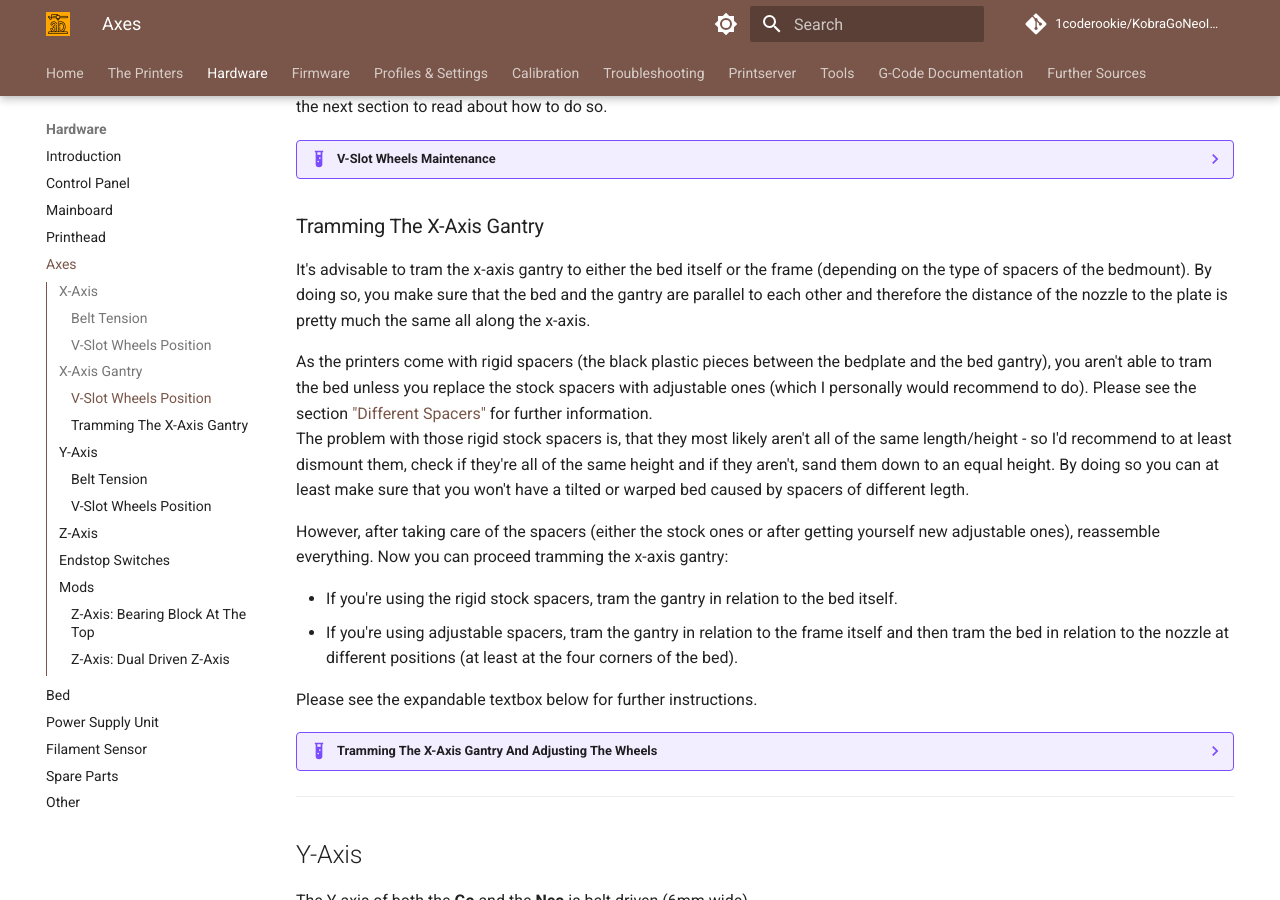
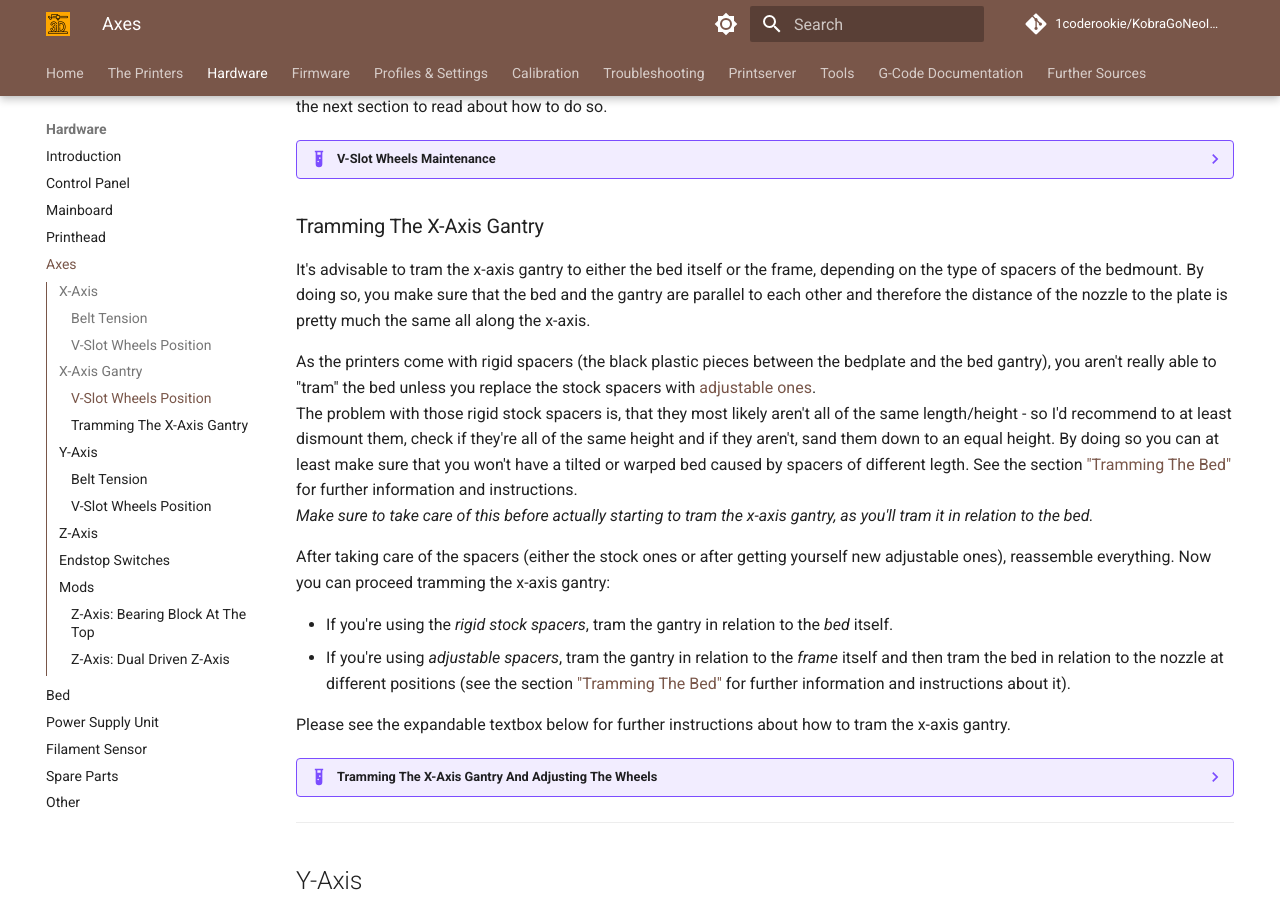
Before and after one commit to 1coderookie/KobraGoNeoInsights, an MkDocs documentation site: the page built from docs/hardware/axes.md, in a window 1280 px wide and 900 px high, scrolled down 3407 px. Built offline with MkDocs 1.6.1 and Material for MkDocs 9.7.7, drawn with Linux system fonts in a browser that asks for light colours; comment, search, counter and statistics services are not loaded; some of the changed lines change nothing that is shown.

Commit message:
Update axes.md

```diff
--- a/docs/hardware/axes.md
+++ b/docs/hardware/axes.md
@@ -89,31 +89,54 @@
 
 ### Tramming The X-Axis Gantry
 
-It's advisable to tram the x-axis gantry to either the bed itself or the frame (depending on the type of spacers of the bedmount). By doing so, you make sure that the bed and the gantry are parallel to each other and therefore the distance of the nozzle to the plate is pretty much the same all along the x-axis.
+It's advisable to tram the x-axis gantry to either the bed itself or the frame, depending on the type of spacers of the bedmount. By doing so, you make sure that the bed and the gantry are parallel to each other and therefore the distance of the nozzle to the plate is pretty much the same all along the x-axis.
 
-As the printers come with rigid spacers (the black plastic pieces between the bedplate and the bed gantry), you aren't able to tram the bed unless you replace the stock spacers with adjustable ones (which I personally would recommend to do). Please see the section ["Different Spacers"](bed.md#different-spacers) for further information.
-The problem with those rigid stock spacers is, that they most likely aren't all of the same length/height - so I'd recommend to at least dismount them, check if they're all of the same height and if they aren't, sand them down to an equal height. By doing so you can at least make sure that you won't have a tilted or warped bed caused by spacers of different legth.
+As the printers come with rigid spacers (the black plastic pieces between the bedplate and the bed gantry), you aren't really able to "tram" the bed unless you replace the stock spacers with [adjustable ones](bed.md#different-spacers).
+The problem with those rigid stock spacers is, that they most likely aren't all of the same length/height - so I'd recommend to at least dismount them, check if they're all of the same height and if they aren't, sand them down to an equal height. By doing so you can at least make sure that you won't have a tilted or warped bed caused by spacers of different legth. See the section ["Tramming The Bed"](bed.md#tramming-the-bed) for further information and instructions.
+*Make sure to take care of this before actually starting to tram the x-axis gantry, as you'll tram it in relation to the bed.*
 
-However, after taking care of the spacers (either the stock ones or after getting yourself new adjustable ones), reassemble everything. Now you can proceed tramming the x-axis gantry:
+After taking care of the spacers (either the stock ones or after getting yourself new adjustable ones), reassemble everything. Now you can proceed tramming the x-axis gantry:
 
-- If you're using the rigid stock spacers, tram the gantry in relation to the bed itself.
-- If you're using adjustable spacers, tram the gantry in relation to the frame itself and then tram the bed in relation to the nozzle at different positions (at least at the four corners of the bed).
+- If you're using the *rigid stock spacers*, tram the gantry in relation to the *bed* itself.
+- If you're using *adjustable spacers*, tram the gantry in relation to the *frame* itself and then tram the bed in relation to the nozzle at different positions (see the section ["Tramming The Bed"](bed.md#tramming-the-bed) for further information and instructions about it).
 
-Please see the expandable textbox below for further instructions.
+Please see the expandable textbox below for further instructions about how to tram the x-axis gantry.
 
 ??? example "Tramming The X-Axis Gantry And Adjusting The Wheels"
 
     When it comes down to tram the x-axis gantry, up to me one should differ between tramming it in relation to the frame of the printer and in relation to the bed. Depending on which spacers are being used, you should either do the one or the other:
-    1. Up to me you should tram in relation to the *bed*, if you're using the stock spacers, because you can't tram the bed itself.
+
+    1. Tram in relation to the *bed*, if you're using the stock spacers, because you can't really "tram" the bed itself. *Make sure you checked the rigid stock spacers of the bedmount for an equal height before tramming the gantry though!* If they're not all of the same height, I'd recommend to sand them down to the height of the shortest spacer.
+
     2. If you've swapped the stock spacers and are using *adjustable* ones, like silicone spacers or springs, then you should tram in relation to the frame itself to make sure everything is square and perpendicular like it should be. After that, tram the bed itself to the x-axis gantry by adjusting the height of the bed by using the screws and adjust it at the four corners to the same distance of the nozzle (e.g. 0.1mm by using a feeler gauge or a sheet of paper).
 
-    *The following description is for tramming the x-axis gantry in relation to the bed itself when using the rigid stock spacers. If you're using adjustable spacers, the procedure is pretty much the same, you just have to put two pieces of equal height onto the frame of the printer (where the z-axis aluminum frame is mounted onto) and rest the x-axis gantry onto them instead of placing those pieces on the bed itself.*
+    *Note: the following description is for tramming the x-axis gantry in relation to the bed itself when using the rigid stock spacers! If you're using adjustable spacers, the procedure is pretty much the same, you just have to put two pieces of equal height onto the frame of the printer (where the z-axis aluminum frame is mounted onto) and rest the x-axis gantry onto them instead of placing those pieces on the bed itself!*
 
-    So in order to *tram the x-axis gantry in relation to the bed* so that both are as parallel as possible, take two parts of equal height like cans for example and place them onto the left and right side of the bed.
-    Lower the x-axis gantry until the aluminum frame of it touches the can(s). Then loosen the two hexagon socket screws which are holding each of the Y-shaped metal plate (where the wheels are mounted onto, at the backside so to say) against the aluminum frame of the x-axis gantry. Don't take them out (!), just loosen them a bit.
-    Also unscrew or at least loosen the anti-backlash nut (depending on how much you have to adjust) so that the gantry really rests on the cans completely as shown in the following picture. <br> ![X-axis gantry](../assets/images/tramming_x-gantry_web.jpg)
-    Now you can adjust the position of the wheels by using the eccentric nut again. This will pull the Y-shaped metal bracket in position because it can move a bit now and you can adjust it's position towards the aluminum frame of the x-axis gantry. You might have to tighten up the wheel a lot initially to make the bracket move though.
-    After it repositioned itself, adjust the position of the wheels to the perfect pressure and adjust everything to the perfect position. Once you checked everything again, retighten the two hexagon socket screws at each bracket again. Now all of the wheels should touch the aluminum frame of the z-axis and the x-axis gantry should be as parallel to the bed as possible. Remount the anti-backlash nut and you should be good to go.
+    - So in order to *tram the x-axis gantry in relation to the bed*, so that both are as parallel as possible, take two parts of equal height like cans for example and place them onto the left and right side of the bed.
+    - Lower the x-axis gantry until the aluminum frame of it touches the can(s).
+      Make sure to have the cans positioned as far to the sides of the bed as possible, but only *that* far that *only the aluminum frame of the gantry touches them!* This is crucial - you *don't* want those y-shaped metal brackets touch the cans at all!
+    - Loosen the coupler between the z-axis motor shaft and the lead screw at one side. I'd suppose to loosen the upper side where the lead screw is mounted into. Then turn the lead screw manually by hand counter clockwise to get it lifted up outside of the coupler.
+      By doing so you achieve that there isn't any kind of force being added to that side of the gantry which will lead to a false result. You want the gantry to rest on the cans *only* by it's own weight!
+     - *Note: if you didn't take care of cleaning and lubing the lead screw yet as well as checking the whole z-axis lead screw system for perfect vertical alignment and the anti-backlash nut for a correct installation, this is the perfect time to do so! Don't skip this! Please see the belonging textbox below in the section ["Z-Axis"](#z-axis).*
+    - Now loosen the two hexagon socket screws at each side of the aluminum frame of the gantry which are holding each of the Y-shaped metal plate (where the wheels are mounted onto, at the backside so to say) against it. Don't take them out (!), just loosen them a bit.
+    - With those brackets being loose, adjust their position by slightly wiggling and turning them until the outer wheels of them touch the aluminum frame of the z-axis. Do one bracket at each time.
+      Don't pay (too much) attention to the inner wheel yet though, as you'll adjust the position of it in the following step. Remember: right now you want to achieve that the bracket is in the position that both of the two outer wheels touch the aluminum frame.
+    - Once you found that perfect position of that bracket, hold it in place with one hand and adjust the position of the inner wheel now by turning the eccentric nut in the correct position. You want to achieve that all three wheels touch the frame.
+    - *Note: with adjusting the position of the inner wheels by turning the eccentric nut (now and later as well), you only adjust the pressure and how tight the wheels sit and run along the z-axis frame. The position of the outer wheels only can be achieved by positioning them manually as described.*
+    - After having one side repositioned, repeat the process at the other side.
+    - After you did this, pay attention to the aluminum frame of the x-axis gantry again. You want it to rest completely equal on both cans, as the following picture shows.
+      ![X-axis gantry](../assets/images/tramming_x-gantry_web.jpg)
+      For achieving this, you might have to move the brackets a bit up or down to get everything aligned up well.
+    - Once you aligned everything perfectly, retighten the two hexagon socket screws at each bracket again to secure them onto that aluminum frame of the gantry.
+    - Now all of the wheels should touch the aluminum frame of the z-axis and the x-axis gantry should be as parallel to the bed as possible. The y-shaped brackets should be at pretty much the same position as well.
+    - Now that you still have the lead screw dismounted, move the gantry up and down along the z-axis.
+      Does the movement feel smooth and easy-going? Or do you feel any kind of (unusual) resistance?
+      Is the gantry somehow sloppy on one side, or is it 'sturdy' and you don't have unwanted 'play' at one side?
+      If necessary (like if it's either moving not smooth enough or if it feels sloppy), slightly adjust the position of the inner wheel and check everything again.
+    - Once everything seems to be perfect, reinstall the lead screw.
+    - When everything is set up again, move the z-axis up and down by using the control unit. Again, everything should move smooth. Home the z-axis and you should be good to go!
+    - Congratulations, you just trammed the x-axis gantry!
+
 
 ---
 
```
